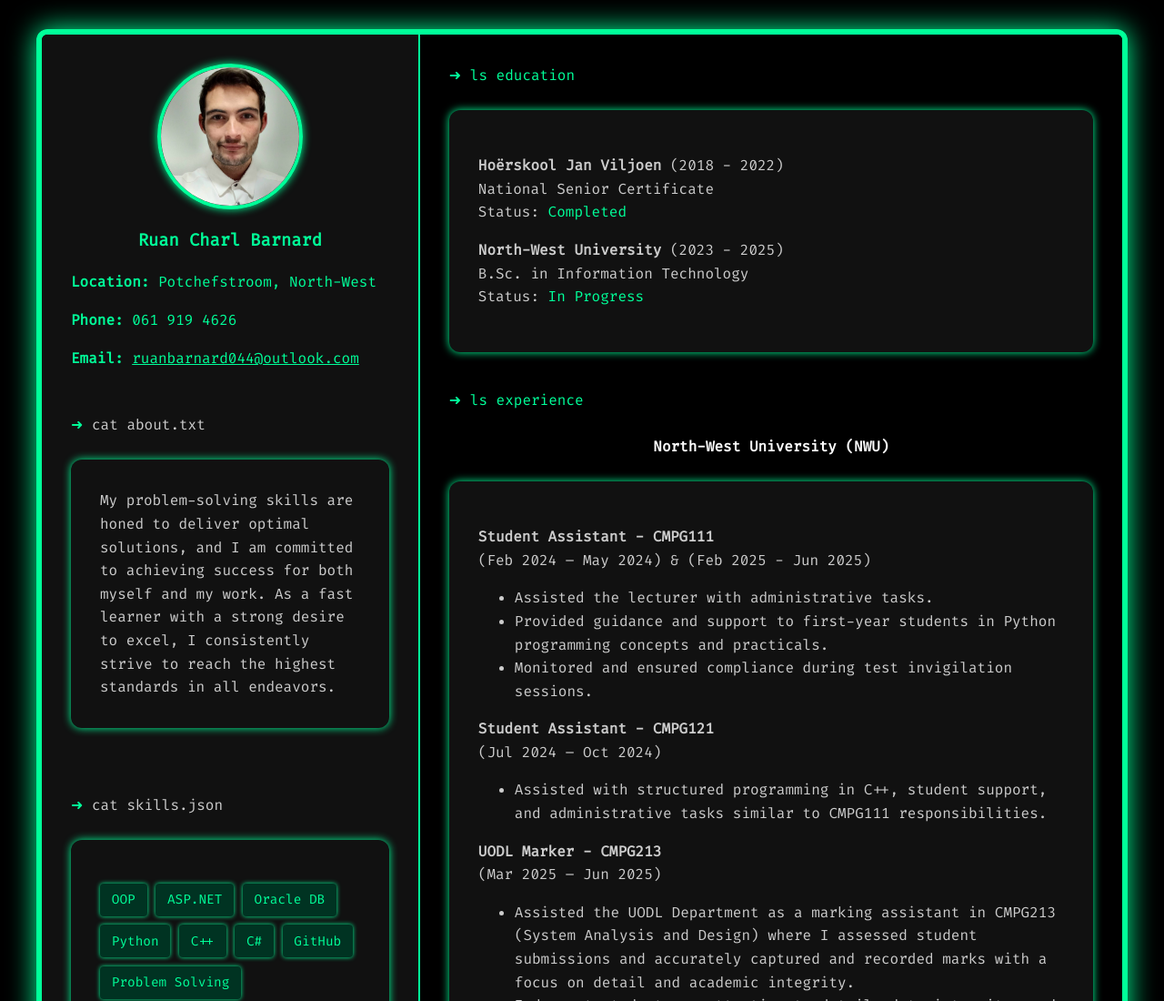
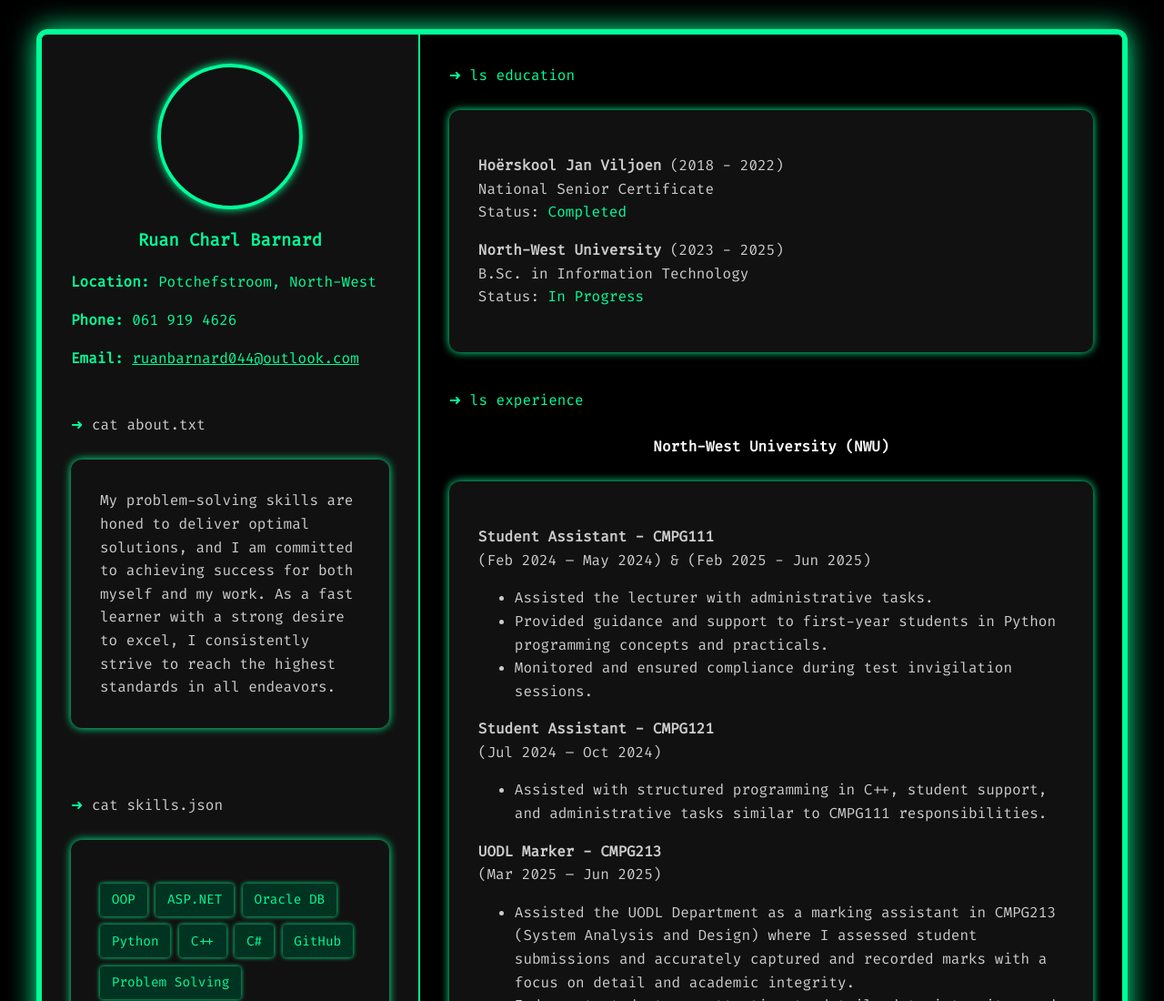
Before and after one commit to rc-barnard/rc-barnard.github.io, a plain HTML site: page index.html in a window 1280 px wide. Shown: the top 1100 px of the page at 91% size. Drawn offline with Linux system fonts and the light colour scheme.

Commit message:
Update index.html

```diff
--- a/index.html
+++ b/index.html
@@ -168,7 +168,7 @@
     <aside>
       <div class="profile">
         <div class="profile-pic">
-          <img src="rcbarnard.jpg" alt="Ruan Barnard" />
+
         </div>
         <h3 align="center">Ruan Charl Barnard</h3>
         <p><strong>Location:</strong> Potchefstroom, North-West</p>
```
